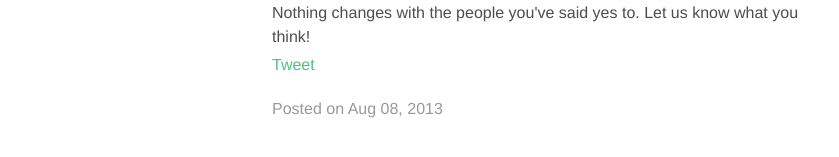
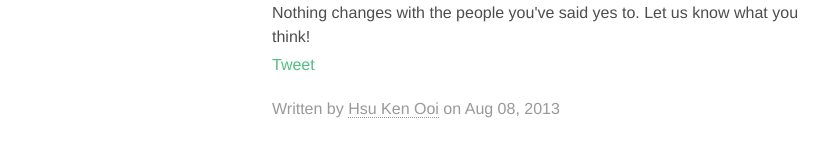
Before and after one commit to hsukenooi/coffeemeblog, a Jekyll site: the page built from _posts/2013-08-08-reset-your-queue.textile, in a window 1280 px wide. Shown: the part 578-735 px from the top of the page, without its empty margins (98-937 px from the left). Built offline with Jekyll 4.4.1, drawn with Linux system fonts in a browser that asks for light colours; comment, search, counter and statistics services are not loaded.

Commit message:
added who it's written by at the bottom

```diff
--- a/_layouts/post.html
+++ b/_layouts/post.html
@@ -4,6 +4,6 @@ layout: default
 
 <div class="post">
   {{ content }}
-  <span class="post-date">Posted on <a href="{{ page.url }}">{{ page.date | date: "%b %d, %Y" }}</a></span>
+  <span class="post-date">Written by <a href="http://twitter.com/hsukenooi" style="border-bottom: 1px dotted #999;">Hsu Ken Ooi</a> on <a href="{{ page.url }}">{{ page.date | date: "%b %d, %Y" }}</a></span>
 </div>
 <div class="fb-comments" data-href="{{ site.url }}{{ page.url }}" data-colorscheme="light" data-numposts="5" data-width="540"></div>
```
